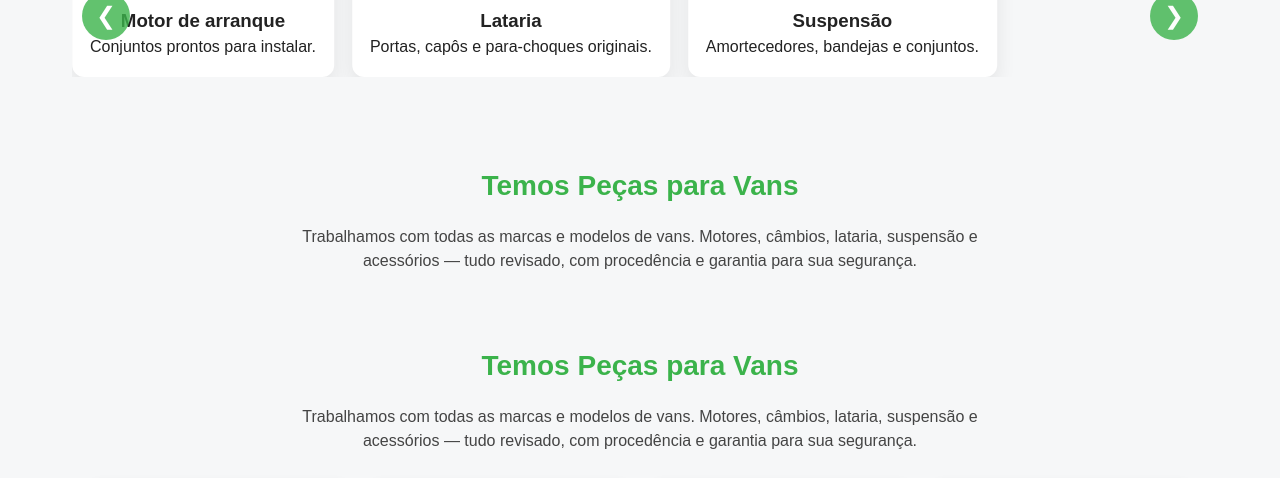
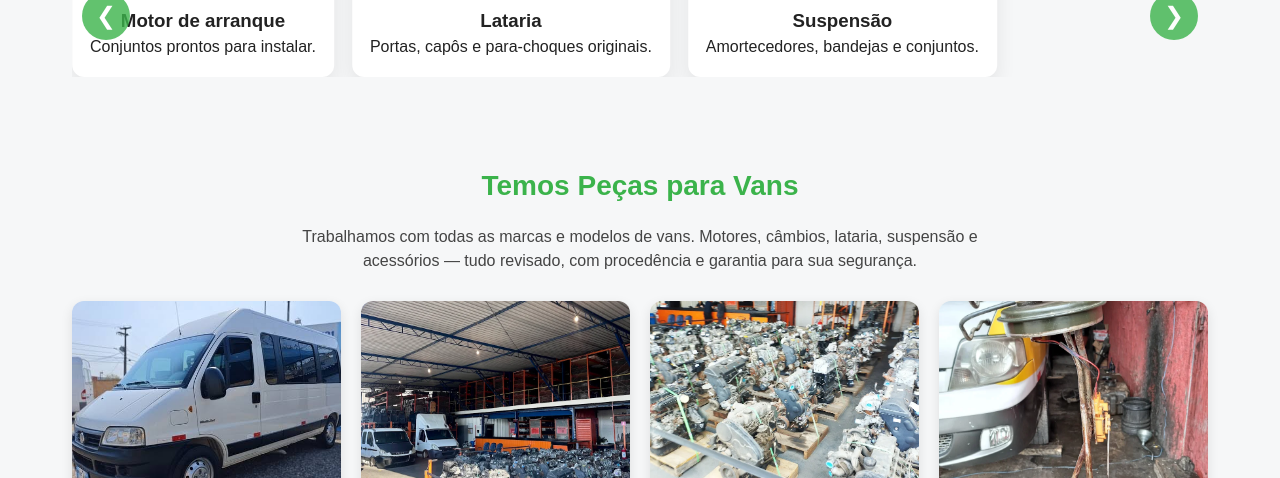
Before and after one commit to gmdesmonte-dotcom/GM, a plain HTML site: page index.html in a window 1280 px wide. Shown: the part 1193-1671 px from the top of the page. Drawn offline with Linux system fonts and the light colour scheme.

Commit message:
Update index.html

```diff
--- a/index.html
+++ b/index.html
@@ -276,14 +276,6 @@ button[type="submit"]:hover{background:var(--green-dark)}
     </div>
   </div>
 </section>
-    <!-- VANS -->
-<section id="vans">
-  <div class="container">
-    <h2>Temos Peças para Vans</h2>
-    <p style="text-align:center; max-width:700px; margin:0 auto 28px; font-size:16px; color:#444;">
-      Trabalhamos com todas as marcas e modelos de vans. Motores, câmbios, lataria, suspensão e acessórios —
-      tudo revisado, com procedência e garantia para sua segurança.
-    </p>
 
     <!-- VANS -->
 <section id="vans">
```
